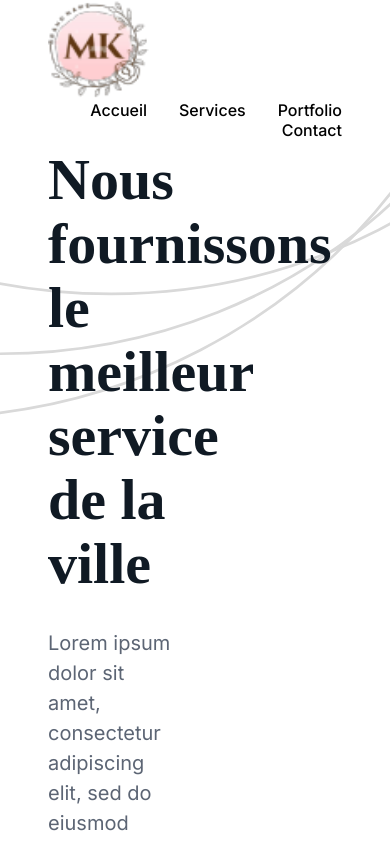
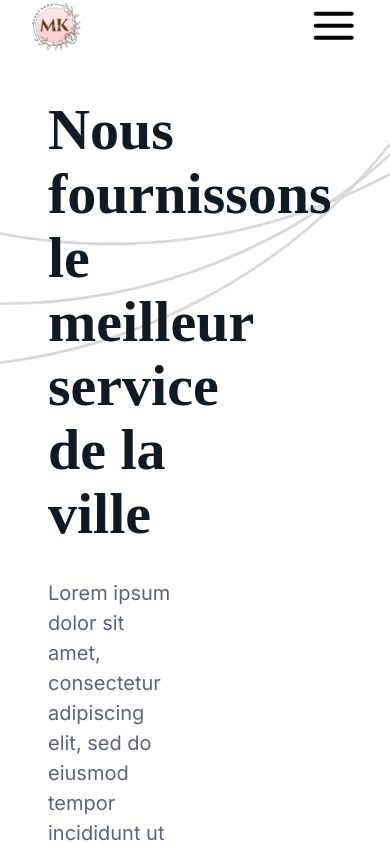
Before and after one commit to PhoenixMputu/MK-Service, a Next.js app: page / in a window 390 px wide. Shown: the top 844 px of the page. Built offline with nearby package versions, Linux system fonts and the light colour scheme; a web font is replaced by a local one.

Commit message:
add navbar responsive

```diff
--- a/app/globals.css
+++ b/app/globals.css
@@ -15,3 +15,7 @@ a {
   color: initial;
   text-decoration: none;
 }
+
+body {
+  position: relative !important;
+}
--- a/app/page.js
+++ b/app/page.js
@@ -10,6 +10,7 @@ import instagram from './assets/instagram.svg'
 import twitter from './assets/twitter.svg'
 import line_bar from './assets/line-1.svg'
 import heroImage from './assets/hero-image.svg'
+import menu from './assets/menu.svg'
 
 export default function Home() {
   return (
@@ -17,17 +18,25 @@ export default function Home() {
       <header className={styles.header}>
         <nav className={styles.nav}>
           <Image alt="Logo MK Service" height={100} src={logo} width={102} />
+          <input className={styles.header_input} id="check" type="checkbox" />
+          <label className={styles.header_label} for="check">
+            <Image alt="Icon Menu" height={20} src={menu} width={20} />
+          </label>
           <ul className={styles.nav_links}>
-            <li>
+            <li className={styles.link}>
               <a href="#hero">Accueil</a>
             </li>
-            <li>
-              <a href="#Services">Services</a>
+            <li className={styles.link}>
+              <a className={styles.link} href="#Services">
+                Services
+              </a>
             </li>
-            <li>
-              <a href="#Portfolio">Portfolio</a>
+            <li className={styles.link}>
+              <a className={styles.link} href="#Portfolio">
+                Portfolio
+              </a>
             </li>
-            <li>
+            <li className={styles.link}>
               <a href="#Contact">Contact</a>
             </li>
           </ul>
--- a/app/page.module.css
+++ b/app/page.module.css
@@ -9,6 +9,11 @@
   align-items: center;
   justify-content: space-between;
   flex-wrap: wrap;
+}
+
+.header_label,
+.header_input {
+  display: none !important;
 }
 
 .nav_links {
@@ -106,3 +111,45 @@
   opacity: 0.15000000596046448;
   background: #000;
 }
+
+@media screen and (max-width: 600px) {
+  .header {
+    padding: 0 2rem !important;
+    height: 50px;
+    position: relative;
+  }
+  .nav img {
+    width: 50px !important;
+    height: 50px !important;
+  }
+
+  .nav_links {
+    display: none;
+  }
+
+  .header_input {
+    display: block !important;
+    visibility: hidden;
+  }
+
+  .header_label {
+    display: block !important;
+  }
+
+  .header_input:checked ~ .nav_links {
+    display: block;
+    position: absolute;
+    top: 50px;
+    width: 100% !important;
+    left: 0;
+    background-color: #fff;
+    text-align: center;
+    z-index: 99;
+    height: 95vh;
+    gap: 2rem !important;
+  }
+
+  .header_input:checked ~ .nav_links .link {
+    margin-top: 2rem !important;
+  }
+}
```
Also changed, not shown: app/assets/menu.svg (added).
